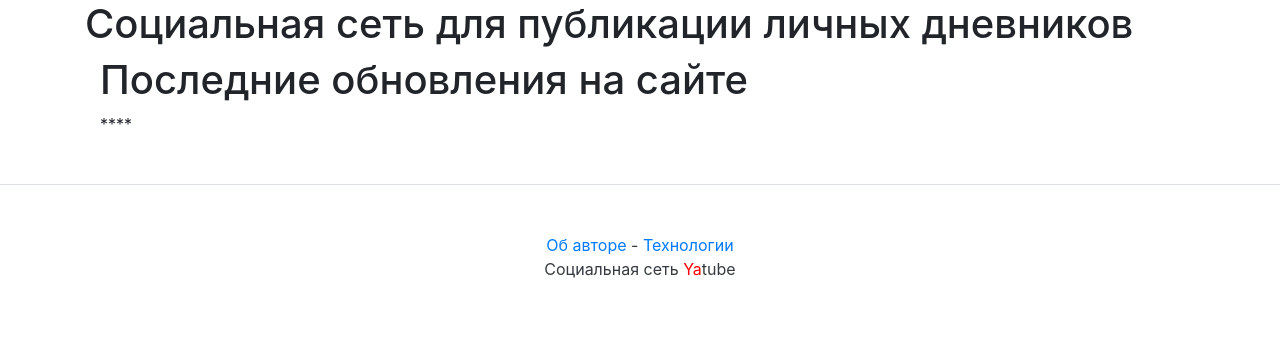
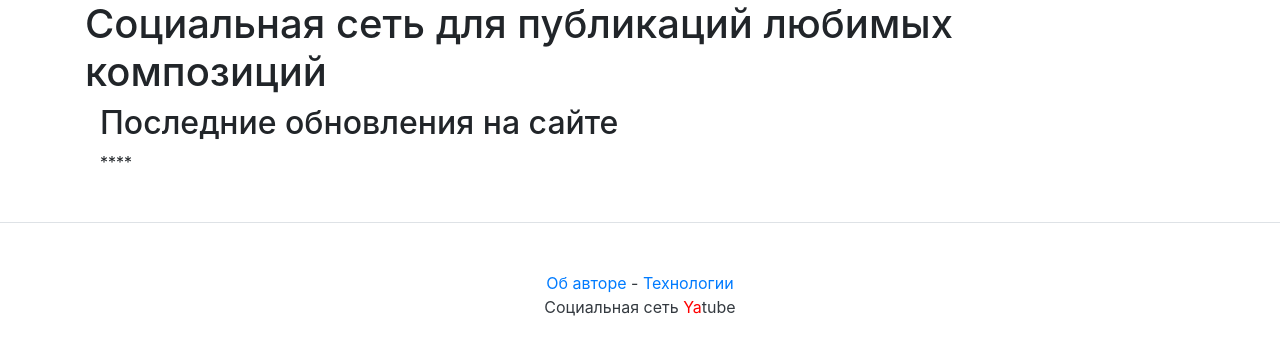
Before and after one commit to Irina-Nazarova/Yatube-my_django_blog, a Django app: page / in a window 1280 px wide. Shown: the part 56-411 px from the top of the page. Run offline with Django 3.2, Linux system fonts and the light colour scheme; data that the repository does not hold is empty; some libraries are stand-ins or nearby versions.

Commit message:
update templates

```diff
--- a/templates/base.html
+++ b/templates/base.html
@@ -3,7 +3,7 @@
     <head>
         <meta charset="utf-8">
         <meta name="viewport" content="width=device-width, initial-scale=1, shrink-to-fit=no">
-        <title>{% block title %}Cоциальная сеть для публикации личных дневников{% endblock %} | Yatube</title>
+        <title>{% block title %}Cоциальная сеть для публикаций любимых композиций{% endblock %} | Yatube</title>
         <!-- Загрузка статики -->
         {% load static %}
         <link rel="stylesheet" href="{% static 'bootstrap/dist/css/bootstrap.min.css' %}">
@@ -14,7 +14,7 @@
         {% include 'includes/nav.html' %}
         <main>
             <div class="container">
-            <h1>{% block header %}Cоциальная сеть для публикации личных дневников{% endblock %}</h1>
+            <h1>{% block header %}Cоциальная сеть для публикаций любимых композиций{% endblock %}</h1>
             {% block content %}
             <!-- Содержимое страницы -->
             {% endblock %}
--- a/templates/index.html
+++ b/templates/index.html
@@ -6,15 +6,15 @@
 
     {% include "includes/menu.html" with index=True %}
 
-        <h1>Последние обновления на сайте</h1>
+       <h2>Последние обновления на сайте</h2>
 
     {% for post in page %}
          {% load thumbnail %}
             {% thumbnail post.image "960x339" crop="center" upscale=True as im %}
                 <img class="card-img" src="{{ im.url }}">
             {% endthumbnail %}
-    <h3>Автор: <a href="{{ post.author }}">{{ post.author.get_full_name }}</a>, дата публикации: {{ post.pub_date|date:'d M Y' }}
-    </h3>
+	<h4> Автор: <a href="{{ post.author }}">{{ post.author.get_full_name }}</a>, дата публикации: {{ post.pub_date|date:'d M Y' }}
+    </h4>
     <p>{{ post.text|linebreaksbr }}</p>
     <hr>
     {% endfor %}
```
